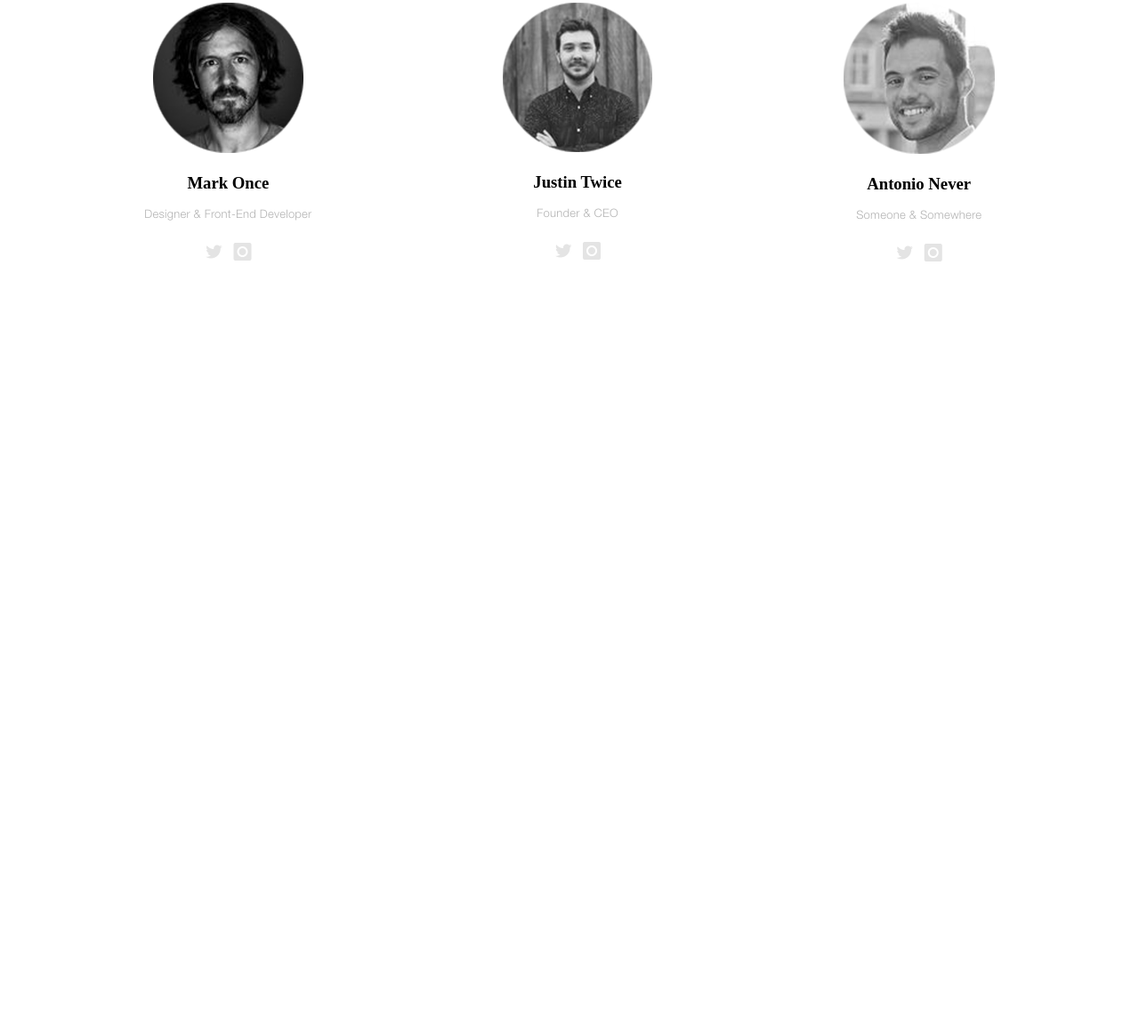
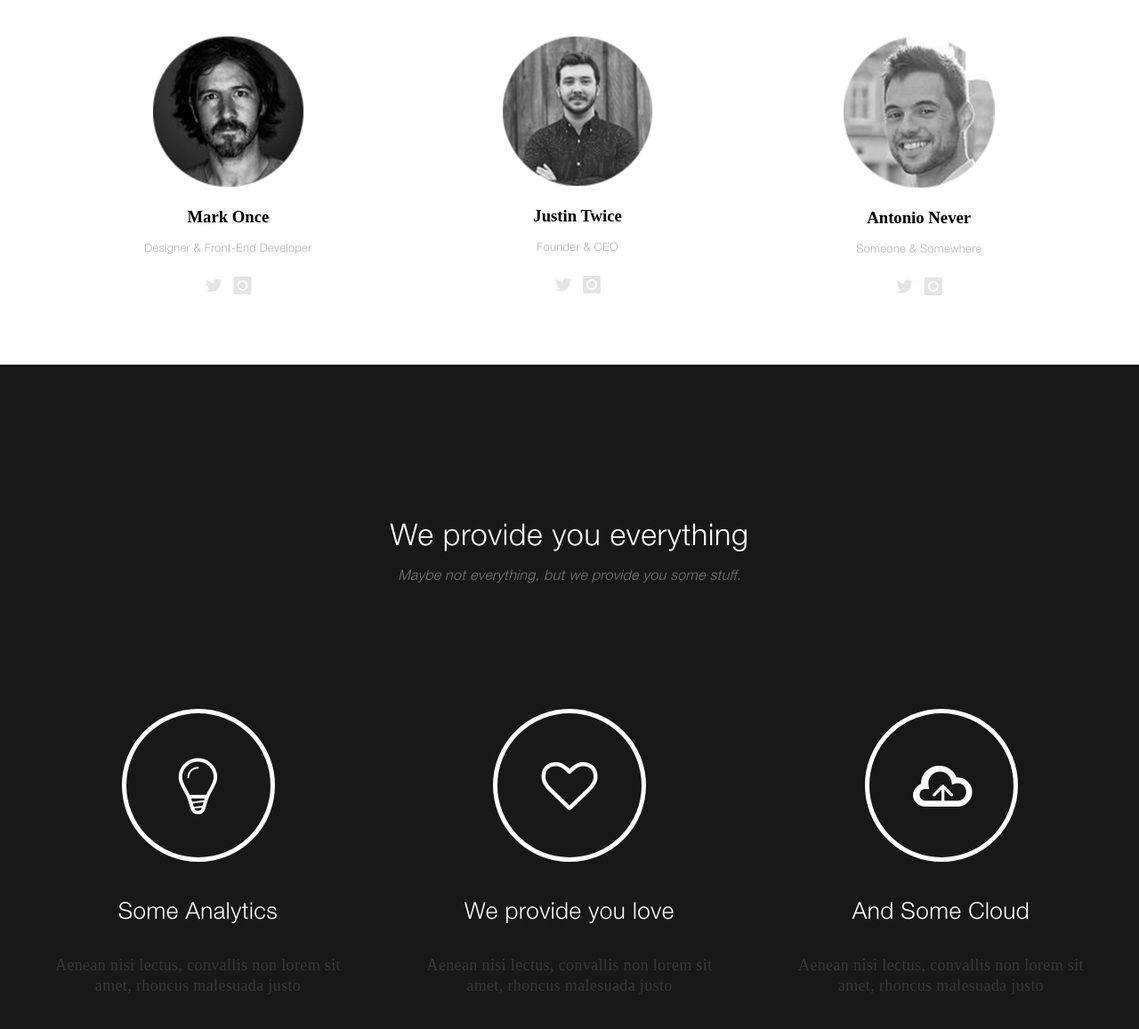
Before and after one commit to FriadoR/wordpress_adv, a plain HTML site: page index.html in a window 1280 px wide. Shown: the part 2097-3254 px from the top of the page at 89% size. Before the commit the page ends 2507 px from the top, so only its background shows below. Drawn offline with Linux system fonts and the light colour scheme; files whose address does not match are found by name.

Commit message:
done new

```diff
--- a/css/style.css
+++ b/css/style.css
@@ -159,6 +159,8 @@ body {
   line-height: 22px;
 }
 
+/*Team page*/
+
 .team {
   height: 745px;
 }
@@ -223,3 +225,68 @@ team_item-title {
   font-size: 20px;
   color: hsl(0, 2%, 66%);
 }
+
+/*Provide*/
+.provide {
+  background-color: #181818;
+  padding-bottom: 155px;
+}
+.block_head {
+}
+
+.block_title {
+  padding-top: 176px;
+  color: #ffffff;
+}
+.block_text {
+  color: #777777;
+}
+.provide_inner {
+  display: flex;
+  justify-content: space-between;
+  padding-top: 138px;
+}
+.provide_item {
+  text-align: center;
+  max-width: 335px;
+}
+.provide_item i {
+  color: #ffffff;
+  font-size: 63px;
+  width: 172px;
+  height: 172px;
+  border: 5px solid #ffffff;
+  border-radius: 50%;
+  display: flex;
+  justify-content: center;
+  align-items: center;
+  margin: 0 auto 43px;
+}
+.icon-lightbulb {
+}
+.provide_item-title {
+  font-family: "HelveticaNeueLTProLt", sans-serif;
+  font-size: 26px;
+  font-weight: 400;
+  letter-spacing: 0.02em;
+  color: #ffffff;
+  margin: 0;
+  margin-bottom: 31px;
+}
+.provide_item-text {
+  font-family: "Helvetica Neue Pro - Lt";
+  font-size: 18px;
+  line-height: 23px;
+  font-weight: 400;
+  letter-spacing: 0.02em;
+  color: #383838;
+  font-size: 18px;
+  margin: 0;
+  font-weight: 400;
+  letter-spacing: 0.02em;
+  color: #383838;
+}
+.icon-heart-empty {
+}
+.icon-upload-cloud-outline {
+}
--- a/index.html
+++ b/index.html
@@ -106,6 +106,42 @@
       </div>
     </div>
 
+    <div class="provide">
+      <div class="container">
+        <div class="block_head inverse">
+          <h2 class="block_title">We provide you everything</h2>
+          <p class="block_text">
+            Maybe not everything, but we provide you some stuff.
+          </p>
+        </div>
+        <div class="provide_inner">
+          <div class="provide_item">
+            <i class="icon-lightbulb"></i>
+            <h3 class="provide_item-title">Some Analytics</h3>
+            <p class="provide_item-text">
+              Aenean nisi lectus, convallis non lorem sit amet, rhoncus
+              malesuada justo
+            </p>
+          </div>
+          <div class="provide_item">
+            <i class="icon-heart-empty"></i>
+            <h3 class="provide_item-title">We provide you love</h3>
+            <p class="provide_item-text">
+              Aenean nisi lectus, convallis non lorem sit amet, rhoncus
+              malesuada justo
+            </p>
+          </div>
+          <div class="provide_item">
+            <i class="icon-upload-cloud-outline"></i>
+            <h3 class="provide_item-title">And Some Cloud</h3>
+            <p class="provide_item-text">
+              Aenean nisi lectus, convallis non lorem sit amet, rhoncus
+              malesuada justo
+            </p>
+          </div>
+        </div>
+      </div>
+    </div>
     <!--
 
     <i class="icon-twitter"></i>
```
